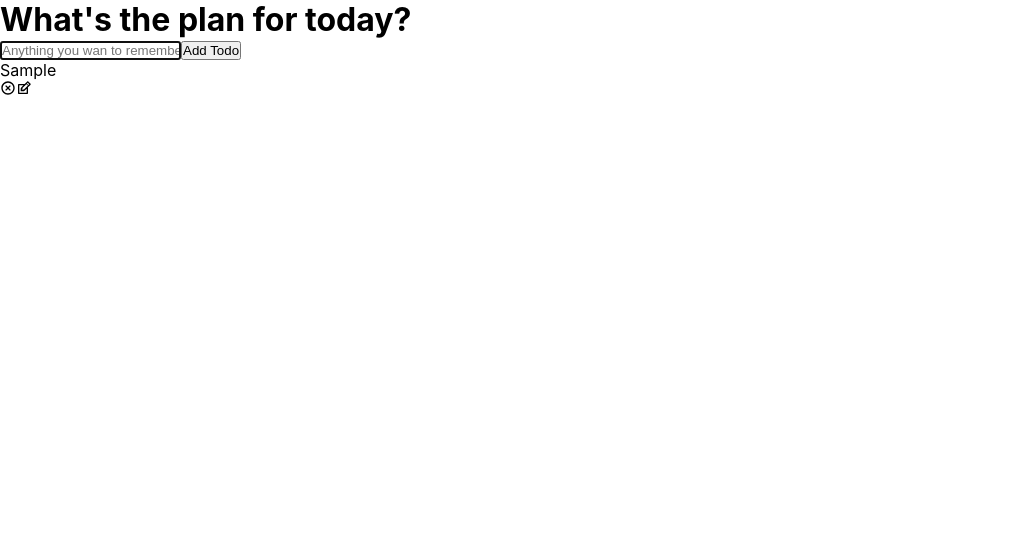
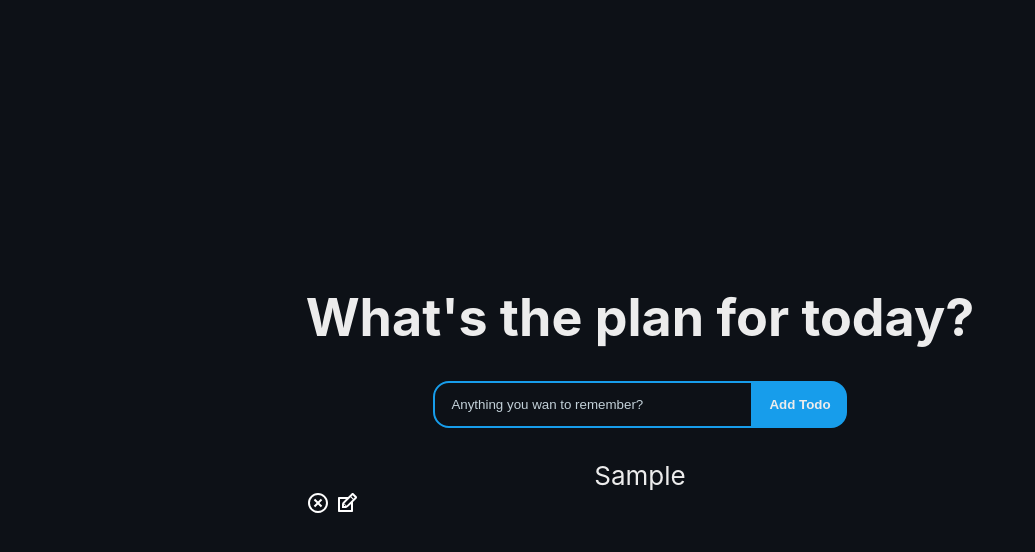
Before and after one commit to zbigniewstefaniuk/todo-react-app, a React (Create React App) app: page / in a window 1280 px wide. Both pictures are taken after typing "Sample" into the empty fields and a click on the button "Add Todo". Shown: the top 552 px of the page, without its empty margins (0-1035 px from the left). Built offline with nearby package versions, Linux system fonts and the light colour scheme.

Commit message:
improved styles

```diff
--- a/src/App.css
+++ b/src/App.css
@@ -12,4 +12,105 @@ html {
   --grey-text: #c3d1d9;
   --blue-headers: #3f84e5;
 }
+
+.App {
+  text-align: center;
+}
+
+.App .Todo-App {
+  background-color: var(--bg);
+  min-height: 100vh;
+  display: -webkit-box;
+  display: -ms-flexbox;
+  display: flex;
+  -webkit-box-orient: vertical;
+  -webkit-box-direction: normal;
+      -ms-flex-direction: column;
+          flex-direction: column;
+  -webkit-box-align: center;
+      -ms-flex-align: center;
+          align-items: center;
+  -webkit-box-pack: center;
+      -ms-flex-pack: center;
+          justify-content: center;
+  font-size: calc(10px + 2vmin);
+  color: #ececec;
+}
+
+.App .complete {
+  text-decoration: line-through;
+  opacity: 0.4;
+}
+
+.App .todo-form {
+  margin: 32px;
+}
+
+.App .todo-input {
+  padding: 14px 32px 14px 16px;
+  border-radius: 1rem 0 0 1rem;
+  border: 2px solid #179deb;
+  outline: none;
+  width: 320px;
+  background: transparent;
+}
+
+.App .todo-input::-webkit-input-placeholder {
+  color: var(--grey-text);
+}
+
+.App .todo-input:-ms-input-placeholder {
+  color: var(--grey-text);
+}
+
+.App .todo-input::-ms-input-placeholder {
+  color: var(--grey-text);
+}
+
+.App .todo-input::placeholder {
+  color: var(--grey-text);
+}
+
+.App .todo-button {
+  font-weight: 600;
+  padding: 16px;
+  border: none;
+  border-radius: 0 1rem 1rem 0;
+  cursor: pointer;
+  outline: none;
+  background: #179deb;
+  color: #ececec;
+  text-transform: capitalize;
+}
+
+.App .todo-container {
+  display: -webkit-box;
+  display: -ms-flexbox;
+  display: flex;
+  -webkit-box-orient: horizontal;
+  -webkit-box-direction: normal;
+      -ms-flex-direction: row;
+          flex-direction: row;
+  position: relative;
+}
+
+.App .icons {
+  display: -webkit-box;
+  display: -ms-flexbox;
+  display: flex;
+  -webkit-box-align: center;
+      -ms-flex-align: center;
+          align-items: center;
+  font-size: 24px;
+  cursor: pointer;
+}
+
+.App .delete-icon {
+  margin-right: 5px;
+  color: #fff;
+}
+
+.App .edit-icon {
+  color: #fff;
+}
 /*# sourceMappingURL=App.css.map */
--- a/src/App.scss
+++ b/src/App.scss
@@ -11,3 +11,74 @@ html {
   --grey-text: #c3d1d9;
   --blue-headers: #3f84e5;
 }
+
+.App {
+  text-align: center;
+
+  .Todo-App {
+    background-color: var(--bg);
+    min-height: 100vh;
+    display: flex;
+    flex-direction: column;
+    align-items: center;
+    justify-content: center;
+    font-size: calc(10px + 2vmin);
+    color: #ececec;
+  }
+
+  .complete {
+    text-decoration: line-through;
+    opacity: 0.4;
+  }
+
+  .todo-form {
+    margin: 32px;
+  }
+
+  .todo-input {
+    padding: 14px 32px 14px 16px;
+    border-radius: 1rem 0 0 1rem;
+    border: 2px solid #179deb;
+    outline: none;
+    width: 320px;
+    background: transparent;
+  }
+
+  .todo-input::placeholder {
+    color: var(--grey-text);
+  }
+
+  .todo-button {
+    font-weight: 600;
+    padding: 16px;
+    border: none;
+    border-radius: 0 1rem 1rem 0;
+    cursor: pointer;
+    outline: none;
+    background: #179deb;
+    color: #ececec;
+    text-transform: capitalize;
+  }
+
+  .todo-container {
+    display: flex;
+    flex-direction: row;
+    position: relative;
+  }
+
+  .icons {
+    display: flex;
+    align-items: center;
+    font-size: 24px;
+    cursor: pointer;
+  }
+
+  .delete-icon {
+    margin-right: 5px;
+    color: #fff;
+  }
+
+  .edit-icon {
+    color: #fff;
+  }
+}
```
Also changed, not shown: 1 other file (tests, documents, lock files or other folders).
